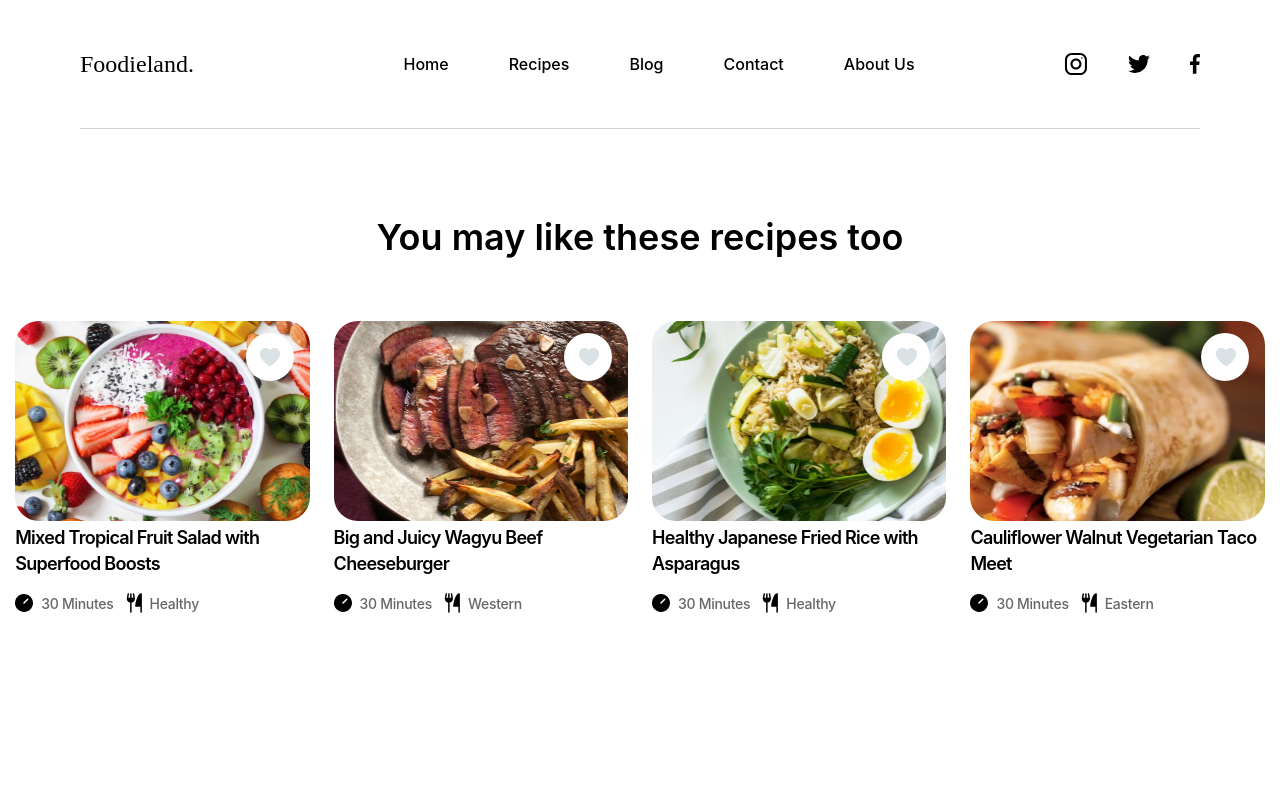
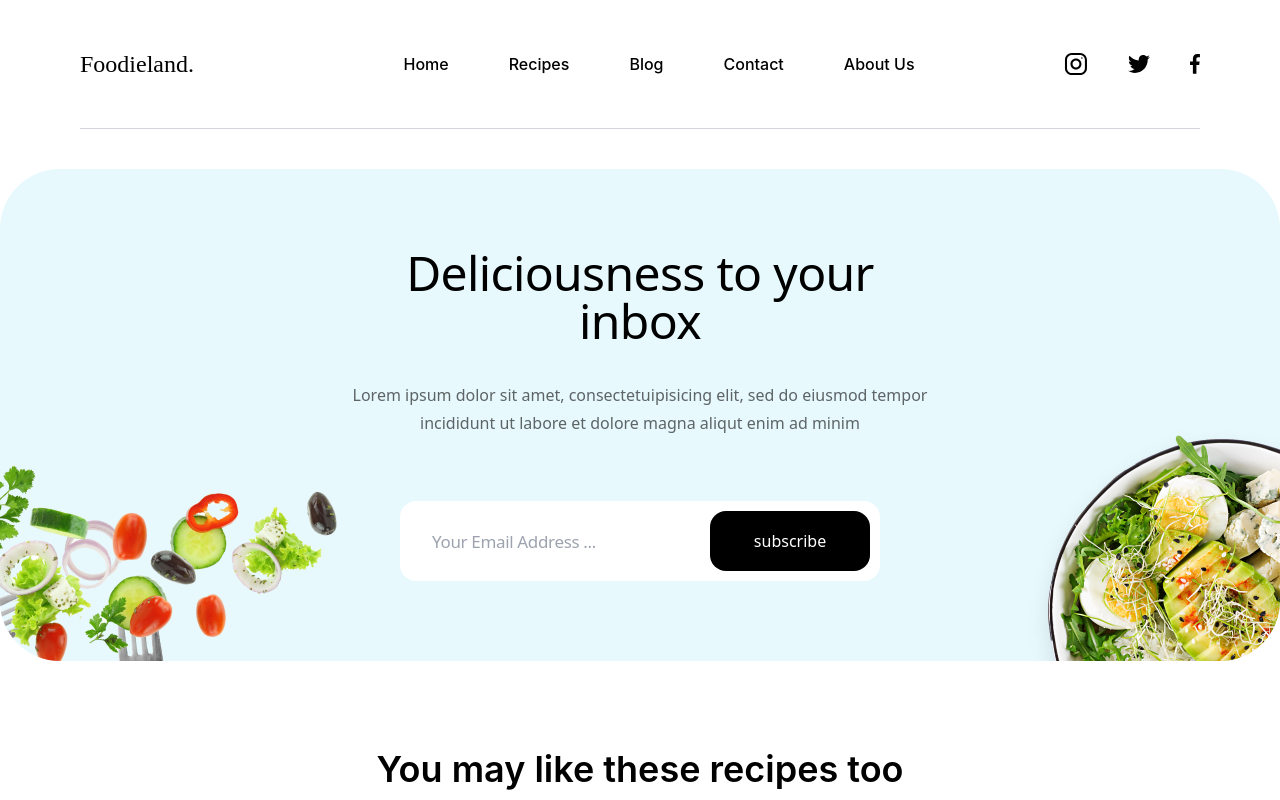
Before and after one commit to foodieland-project/foodieland-frontend, a React (Create React App) app: page /recipes in a window 1280 px wide. Shown: the top 800 px of the page. Built offline with nearby package versions, Linux system fonts and the light colour scheme.

Commit message:
added subscribe card

```diff
--- a/src/components/Pages/Recipes/index.jsx
+++ b/src/components/Pages/Recipes/index.jsx
@@ -1,9 +1,11 @@
 import React from "react";
 import RecommendedRecipes from "../../BasicComponents/recommendedRecipes";
+import SubscribeCard from "../../BasicComponents/subscribeCard";
 
 const Recipes = () => {
   return (
     <div>
+      <SubscribeCard />
       <RecommendedRecipes />
     </div>
   );
```
